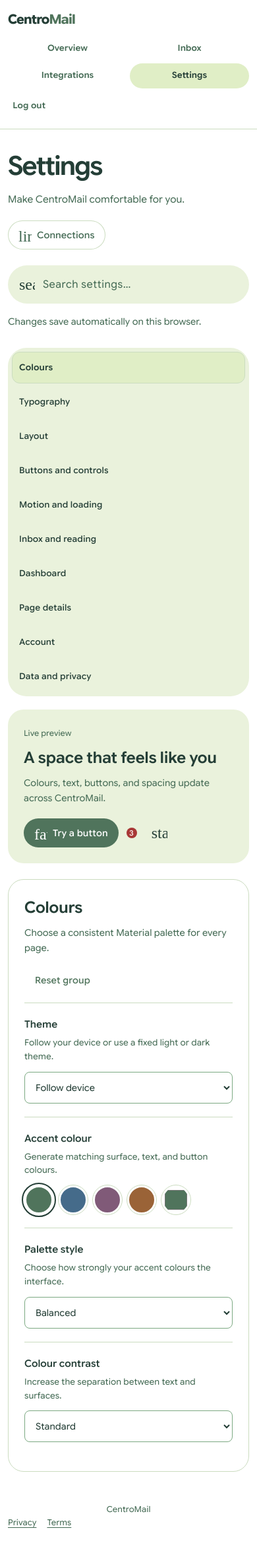
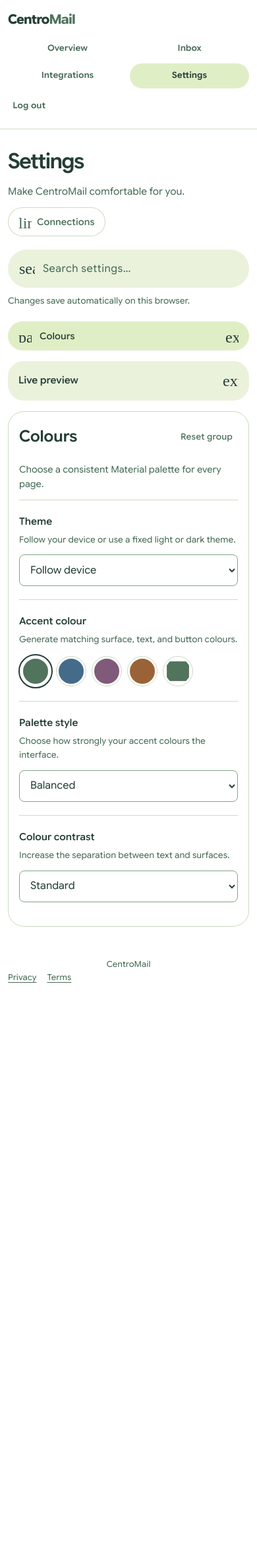
Before and after one commit to Kwadwo-O/CentroMail, a Flask app: page /settings in a window 390 px wide. Shown: the whole page at 66% size. After the commit the page ends 1489 px from the top, so only its background shows below. Run offline with Flask 3, Linux system fonts and the light colour scheme; the visitor is signed in with stand-in values (Sample User, id 1); data comes from the database, SQL or seed files in the repository; some web fonts are replaced.

Commit message:
Make settings mobile friendly

```diff
--- a/static/css/settings.css
+++ b/static/css/settings.css
@@ -12,6 +12,11 @@
 .settings-search .m3e-search__leading .m3e-icon { font-size: 22px; }
 #settings-feedback { flex: 1; color: var(--muted); font-size: .875rem; margin: 0; min-width: 220px; }
 .settings-layout { display: grid; grid-template-columns: 224px minmax(0,1fr); gap: 32px; align-items: start; }
+.settings-mobile-navigation { display: none; min-width: 0; }
+.settings-category-button { width: 100%; min-height: 56px; justify-content: start; gap: 12px; text-align: left; }
+.settings-category-button [data-settings-category-label] { flex: 1; min-width: 0; white-space: normal; overflow-wrap: anywhere; }
+.settings-category-button[aria-expanded=true] > .m3e-icon:last-child { transform: rotate(180deg); }
+#settings-category-menu > .m3e-menu { max-block-size: calc(100dvh - 24px); max-inline-size: calc(100vw - 24px); }
 .settings-navigation { display: grid; gap: 6px; position: sticky; top: 96px; }
 .settings-navigation.m3e-menu { inline-size: 100%; max-block-size: none; padding: 6px; border-radius: var(--m3e-sys-shape-corner-extra-large,28px); --m3e-comp-menu-item-min-width: 0px; --m3e-comp-menu-item-max-width: 100%; }
 .settings-navigation .m3e-menu__group { display: grid; gap: 4px; padding: 6px; background: transparent; border-radius: 16px; box-shadow: none; }
@@ -24,8 +29,11 @@
 .settings-navigation small { min-width: 24px; padding: 2px 5px; border-radius: 6px; background: var(--surface-container); color: var(--muted); font-size: .6875rem; text-align: center; font-variant-numeric: tabular-nums; }
 .settings-navigation a[aria-current] small { background: var(--m3e-sys-color-secondary-container); color: inherit; }
 .settings-content { display: grid; min-width: 0; gap: 24px; }
-.settings-preview { background: var(--surface-container); padding: 24px; border-radius: 20px; display: flex; flex-wrap: wrap; align-items: center; gap: 20px; }
-.settings-preview > div:first-child { flex: 1; min-width: 220px; }
+.settings-preview { background: var(--surface-container); padding: 24px; border-radius: 20px; }
+.settings-preview-summary { display: none; }
+.settings-preview-content { display: flex; flex-wrap: wrap; align-items: center; gap: 20px; }
+.settings-preview-content > div:first-child { flex: 1; min-width: 220px; }
+.settings-preview:not([open]) .settings-preview-content { display: none; }
 .settings-preview-kicker { font-size: .75rem; color: var(--muted); }
 .settings-preview h2 { font-size: 1.375rem; margin: 8px 0; }
 .settings-preview p { margin: 0; font-size: .875rem; color: var(--muted); }
@@ -61,19 +69,42 @@
 .settings-page .settings-danger { margin-top: 32px; background: var(--surface); border-color: var(--danger); }
 .settings-danger h3 { margin-top: 0; }
 .settings-privacy-links a { display: inline-flex; align-items: center; min-height: 44px; }
-@media(max-width:760px) {
+@media(max-width:900px) {
  .settings-page { padding-block: 24px; }
  .settings-layout { grid-template-columns: 1fr; gap: 20px; }
- .settings-navigation { display: flex; flex-wrap: wrap; position: static; gap: 4px; }
- .settings-navigation .m3e-menu__group { display: contents; }
- .settings-navigation-heading { display: none; }
- .settings-navigation a { display: flex; padding: 8px 10px; font-size: .8125rem; }
- .settings-navigation .m3e-menu__item-leading, .settings-navigation .m3e-menu__item-trailing { display: none; }
+ .settings-navigation { display: none; }
+ .settings-mobile-navigation { display: block; position: sticky; top: calc(var(--settings-header-offset,0px) + 8px); z-index: 10; background: var(--surface); border-radius: 999px; }
+ .settings-page .settings-section { scroll-margin-top: calc(var(--settings-header-offset,0px) + 76px); }
+ .settings-preview-summary { display: flex; align-items: center; justify-content: space-between; gap: 12px; min-height: 44px; cursor: pointer; font-weight: 550; }
+ .settings-preview-summary::-webkit-details-marker { display: none; }
+ .settings-preview[open] .settings-preview-summary { margin-bottom: 16px; }
+ .settings-preview[open] .settings-preview-summary .m3e-icon { transform: rotate(180deg); }
+ .settings-preview-kicker { display: none; }
+ .settings-preview-content { gap: 16px; }
+ .settings-preview-content > div:first-child { min-width: 0; flex-basis: 100%; }
+}
+@media(max-width:600px) {
+ .settings-header { gap: 12px; margin-bottom: 20px; }
+ :root[data-theme] .settings-header h1 { font-size: calc(2rem * var(--cm-heading-scale)); }
+ .settings-tools { display: grid; grid-template-columns: minmax(0,1fr); gap: 10px; margin-bottom: 20px; }
+ #settings-feedback { min-width: 0; font-size: .8125rem; }
+ .settings-layout { gap: 16px; }
+ :root[data-theme] .settings-page .settings-content { gap: calc(16px * var(--cm-spacing)); }
+ :root[data-theme] .settings-page :is(.settings-section,.settings-preview) { padding: min(var(--cm-card-padding),16px); }
+ :root[data-theme] .settings-page .settings-preview:not([open]) { padding-block: 8px; }
+ .settings-section-heading { display: grid; grid-template-columns: minmax(0,1fr) auto; gap: 8px; align-items: center; }
+ .settings-section-heading > div { display: contents; }
+ .settings-section-heading h2 { grid-column: 1; grid-row: 1; }
+ .settings-section-heading p { grid-column: 1 / -1; grid-row: 2; }
+ .settings-section-heading [data-reset-group] { grid-column: 2; grid-row: 1; padding-inline: 8px; font-size: .8125rem; }
  .settings-row { flex-wrap: wrap; gap: 12px; }
  .settings-row > label:first-child { flex-basis: 100%; }
  .settings-row:has(.settings-switch-control) { flex-wrap: nowrap; }
  .settings-row:has(.settings-switch-control) > label:first-child { flex-basis: auto; }
- .settings-row select { width: 100%; }
- .settings-page .settings-section, .settings-preview { padding: 20px; }
- .settings-preview > div:first-child { min-width: 0; flex-basis: 100%; }
+ .settings-row select { width: 100%; font-size: 1rem; }
+ .settings-page .color-options { justify-content: start; max-width: none; gap: 10px; padding: 3px; }
+ .settings-account-row { flex-direction: column; }
+ .settings-storage-actions { display: grid; grid-template-columns: minmax(0,1fr); }
+ .settings-storage-actions > *, .settings-danger .m3e-button { width: 100%; white-space: normal; text-align: center; }
+ .settings-privacy-links { gap: 8px 16px; }
 }
--- a/static/js/settings.js
+++ b/static/js/settings.js
@@ -15,6 +15,22 @@
     const links = [...document.querySelectorAll('[data-settings-nav]')];
     const search = document.querySelector('#settings-search');
     const clearSearch = document.querySelector('#clear-settings-search');
+    const categoryMenu = document.querySelector('#settings-category-menu');
+    const categoryButton = document.querySelector('#settings-category-button');
+    const mobileSettings = matchMedia('(max-width: 900px)');
+    const preview = document.querySelector('.settings-preview');
+    const page = document.querySelector('.settings-page');
+    const header = document.querySelector('.site-header');
+    const syncHeader = () => page.style.setProperty('--settings-header-offset', getComputedStyle(header).position === 'sticky' ? header.getBoundingClientRect().height + 'px' : '0px');
+    new ResizeObserver(syncHeader).observe(header);
+    document.addEventListener('centromail-appearance-change', syncHeader);
+    syncHeader();
+    const syncLayout = () => {
+        preview.open = !mobileSettings.matches;
+        if (!mobileSettings.matches) categoryMenu.removeAttribute('open');
+    };
+    mobileSettings.addEventListener('change', syncLayout);
+    syncLayout();
     const show = () => {
         const query = search.value.trim().toLowerCase();
         clearSearch.hidden = !search.value;
@@ -29,8 +45,21 @@
             section.hidden = query ? !(sectionMatch || rows.some(row => !row.hidden)) : section.dataset.settingsSection !== category;
         });
         links.forEach(link => { if (!query && link.dataset.settingsNav === category) link.setAttribute('aria-current','location'); else link.removeAttribute('aria-current'); });
+        const categoryItems = [...categoryMenu.querySelectorAll('m3e-menu-item')];
+        categoryItems.forEach(item => item.toggleAttribute('checked', !query && item.getAttribute('value') === category));
+        const current = categoryItems.find(item => item.getAttribute('value') === category);
+        const label = query ? 'Search results' : current.textContent.trim();
+        categoryButton.querySelector('[data-settings-category-label]').textContent = label;
+        categoryButton.querySelector('[data-settings-category-icon]').textContent = query ? 'search' : current.getAttribute('icon');
+        categoryButton.setAttribute('aria-label', 'Settings category: ' + label);
         document.querySelector('#settings-empty').hidden = !query || matches > 0;
     };
+    categoryMenu.addEventListener('action', event => {
+        search.value = '';
+        location.hash = 'settings-' + event.detail.value;
+        show();
+    });
+    categoryMenu.addEventListener('focusin', event => { if (event.target.matches('.m3e-menu__item')) event.target.scrollIntoView({block: 'nearest', inline: 'nearest'}); });
     links.forEach(link => link.addEventListener('click', () => { search.value = ''; }));
     search.addEventListener('input', show); window.addEventListener('hashchange', show);
     clearSearch.addEventListener('click', () => { search.value = ''; show(); search.focus(); });
--- a/templates/settings.html
+++ b/templates/settings.html
@@ -23,6 +23,26 @@
         <p id="settings-feedback" role="status" aria-live="polite">Changes save automatically on this browser.</p>
     </div>
     <div class="settings-layout">
+        <nav class="settings-mobile-navigation" aria-label="Settings sections">
+            <button class="settings-category-button m3e-button m3e-button--tonal" id="settings-category-button" type="button" aria-label="Settings category: Colours" aria-haspopup="menu" aria-controls="settings-category-menu" aria-expanded="false">
+                <span class="m3e-icon" data-settings-category-icon aria-hidden="true">palette</span>
+                <span data-settings-category-label>Colours</span>
+                <span class="m3e-icon" aria-hidden="true">expand_more</span>
+            </button>
+            <m3e-menu id="settings-category-menu" anchor="settings-category-button" variant="baseline" label="Settings categories">
+                {% for label, keys in [('Appearance',['colours','typography','layout','components','motion']),('Workspace',['inbox','dashboard','pages'])] %}
+                <m3e-menu-group label="{{ label }}">
+                    {% for group in preference_groups if group.key in keys %}
+                    <m3e-menu-item type="radio" value="{{ group.key }}" icon="{{ group.icon }}" checked-icon="check">{{ group.title }}</m3e-menu-item>
+                    {% endfor %}
+                </m3e-menu-group>
+                {% endfor %}
+                <m3e-menu-group label="Account">
+                    <m3e-menu-item type="radio" value="account" icon="person" checked-icon="check">Account</m3e-menu-item>
+                    <m3e-menu-item type="radio" value="data" icon="shield" checked-icon="check">Data and privacy</m3e-menu-item>
+                </m3e-menu-group>
+            </m3e-menu>
+        </nav>
         <nav class="settings-navigation m3e-menu m3e-menu--baseline" aria-label="Settings categories">
             {% for label, keys in [('Appearance',['colours','typography','layout','components','motion']),('Workspace',['inbox','dashboard','pages'])] %}
             <div class="m3e-menu__group" aria-label="{{ label }}">
@@ -42,10 +62,13 @@
             </div>
         </nav>
         <div class="settings-content">
-            <div class="settings-preview" aria-label="Live appearance preview">
+            <details class="settings-preview" open>
+                <summary class="settings-preview-summary"><span>Live preview</span><span class="m3e-icon" aria-hidden="true">expand_more</span></summary>
+                <div class="settings-preview-content">
                 <div><span class="settings-preview-kicker">Live preview</span><h2>A space that feels like you</h2><p>Colours, text, buttons, and spacing update across CentroMail.</p></div>
                 <div class="settings-preview-actions"><button type="button" class="m3e-button m3e-button--filled" id="preview-button"><span class="m3e-icon" aria-hidden="true">favorite</span>Try a button</button><span class="m3e-badge m3e-badge--large">3</span><button type="button" class="m3e-icon-button m3e-icon-button--standard" id="preview-icon" aria-label="Preview icon"><span class="m3e-icon" aria-hidden="true">star</span></button></div>
-            </div>
+                </div>
+            </details>
             <p id="settings-empty" hidden>No settings match your search.</p>
             {% for group in preference_groups %}
             <section class="settings-section" id="settings-{{ group.key }}" data-settings-section="{{ group.key }}" aria-labelledby="{{ group.key }}-heading">
```
Also changed, not shown: docs/accessibility-review.md (+3 -1 lines), docs/ponytail-review.md (+2 -1 lines), tests/test_accessibility.py (+9 -0 lines).
